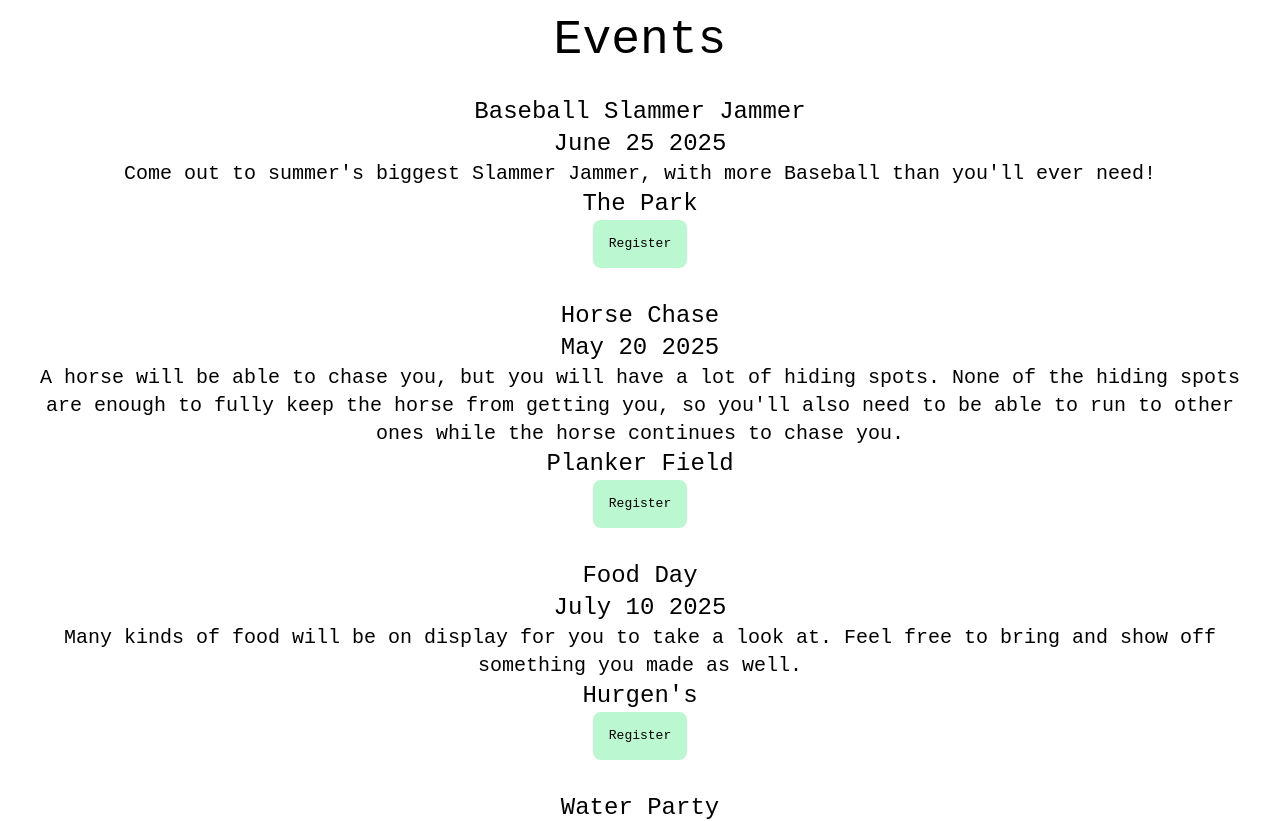
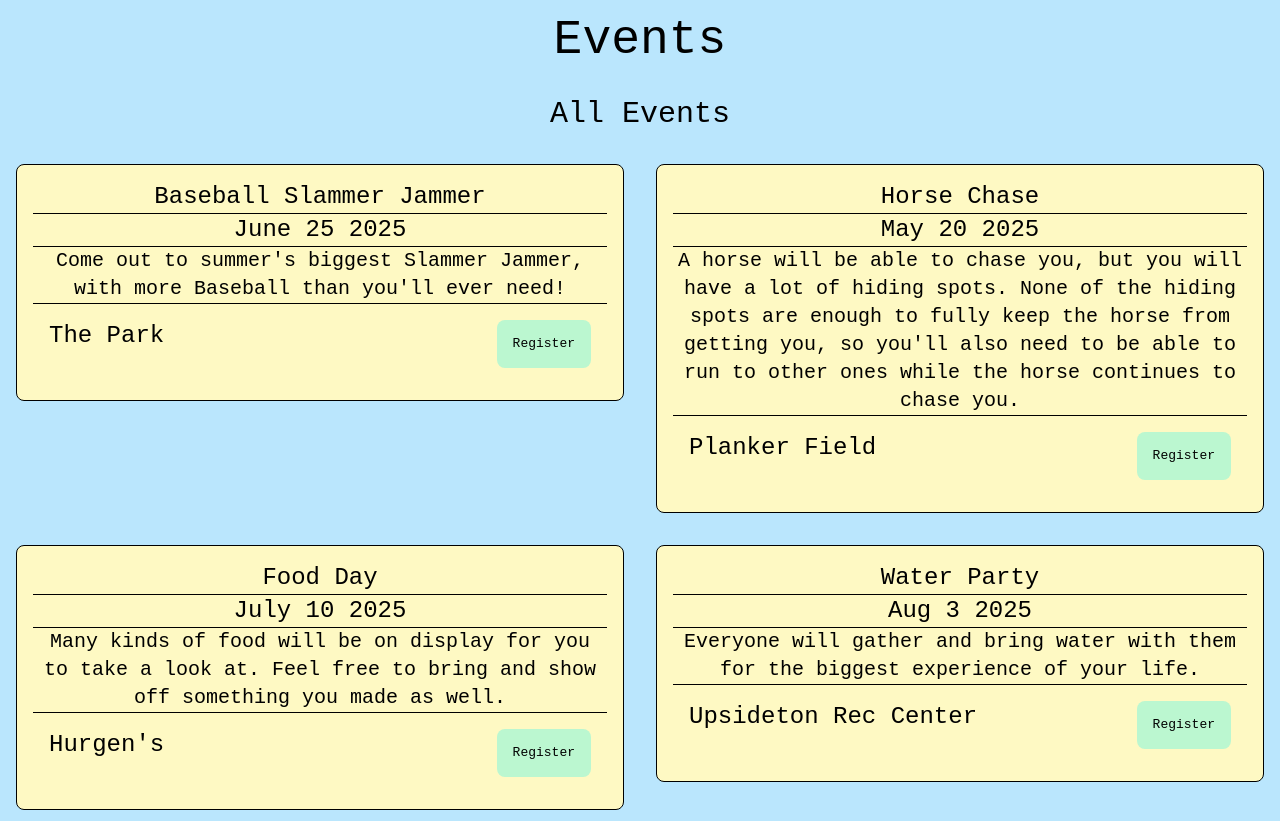
Before and after one commit to LJacobDev/vue-3-in-action-projects, a Vue app in the folder p04-event-booking-rewrite/: page / in a window 1280 px wide. Shown: the top 821 px of the page. Built offline with nearby package versions, Linux system fonts and the light colour scheme; data requests are answered from the project's data file.

Commit message:
Turned event into various subcomponents and changed styling

```diff
--- a/p04-event-booking-rewrite/index.html
+++ b/p04-event-booking-rewrite/index.html
@@ -1,12 +1,12 @@
-<!DOCTYPE html>
+<!doctype html>
 <html lang="en">
   <head>
-    <meta charset="UTF-8">
-    <link rel="icon" href="/favicon.ico">
-    <meta name="viewport" content="width=device-width, initial-scale=1.0">
+    <meta charset="UTF-8" />
+    <link rel="icon" href="/favicon.ico" />
+    <meta name="viewport" content="width=device-width, initial-scale=1.0" />
     <title>Event Booking Rewrite</title>
   </head>
-  <body>
+  <body class="bg-sky-200">
     <div id="app"></div>
     <script type="module" src="/src/main.js"></script>
   </body>
--- a/p04-event-booking-rewrite/src/App.vue
+++ b/p04-event-booking-rewrite/src/App.vue
@@ -7,10 +7,10 @@ import TheFooter from '@/components/TheFooter.vue'
 <template>
   <div class="p-4 text-center space-y-8">
     <h1 class="text-5xl">Events</h1>
+    <h2 class="text-3xl">All Events</h2>
     <EventsList />
-    <h2 class="text-3xl">All Events</h2>
+    <h2 class="text-3xl">Events You're Registered To</h2>
     <BookingsList />
-    <h2 class="text-3xl">Events You're Registered To</h2>
     <TheFooter />
   </div>
 </template>
--- /dev/null
+++ b/p04-event-booking-rewrite/src/components/EventCard.vue
@@ -0,0 +1,33 @@
+<script setup>
+import SectionedCard from '@/components/SectionedCard.vue'
+import RoundedButton from '@/components/RoundedButton.vue'
+
+defineProps({
+  event: {
+    Type: Object,
+    Required: true,
+  },
+})
+</script>
+
+<template>
+  <SectionedCard>
+    <template #title>
+      <h3 class="text-2xl">{{ event.eventName }}</h3>
+    </template>
+    <template #time>
+      <h3 class="text-2xl">{{ event.when }}</h3>
+    </template>
+    <div>
+      <h3 class="text-xl">{{ event.description }}</h3>
+    </div>
+    <template #footer>
+      <div class="p-4 flex justify-between">
+        <h3 class="text-2xl">{{ event.location }}</h3>
+        <RoundedButton @click="console.log('clicked register')">
+          Register
+        </RoundedButton>
+      </div>
+    </template>
+  </SectionedCard>
+</template>
--- a/p04-event-booking-rewrite/src/components/EventsList.vue
+++ b/p04-event-booking-rewrite/src/components/EventsList.vue
@@ -1,5 +1,8 @@
 <script setup>
 import { ref, onMounted } from 'vue'
+import EventCard from '@/components/EventCard.vue'
+import RoundedButton from '@/components/RoundedButton.vue'
+import RoundedCard from './RoundedCard.vue'
 
 const events = ref([])
 const eventsUrl = 'http://localhost:3001/events'
@@ -23,27 +26,16 @@ const fetchEvents = async url => {
 
 <template>
   <template v-if="error">
-    <div>Failed to load events: {{ error }}</div>
-    <div>Please try again</div>
-    <!-- add a retry button here once a generic styled button 'RoundedButton' component has been made -->
+    <RoundedCard class="bg-white flex items-center justify-around">
+      <div class="text-xl">Failed to load events: {{ error }}</div>
+      <RoundedButton @click="fetchEvents(eventsUrl)"> Retry </RoundedButton>
+    </RoundedCard>
   </template>
   <template v-else>
-    <div v-for="event in events" :key="event.id">
-      <div>
-        <h3 class="text-2xl">{{ event.eventName }}</h3>
+    <section class="grid grid-cols-2 gap-8">
+      <div v-for="event in events" :key="event.id">
+        <EventCard :event="event" />
       </div>
-      <div>
-        <h3 class="text-2xl">{{ event.when }}</h3>
-      </div>
-      <div>
-        <h3 class="text-xl">{{ event.description }}</h3>
-      </div>
-      <div>
-        <h3 class="text-2xl">{{ event.location }}</h3>
-      </div>
-      <button class="px-4 py-2 rounded-lg w-30 h-12 bg-green-200 font-thin">
-        Register
-      </button>
-    </div>
+    </section>
   </template>
 </template>
--- /dev/null
+++ b/p04-event-booking-rewrite/src/components/RoundedButton.vue
@@ -0,0 +1,11 @@
+<script setup>
+defineEmits(['click'])
+</script>
+<template>
+  <button
+    class="px-4 py-2 rounded-lg w-30 h-12 bg-green-200 font-thin"
+    @click="$emit('click')"
+  >
+    <slot />
+  </button>
+</template>
--- /dev/null
+++ b/p04-event-booking-rewrite/src/components/RoundedCard.vue
@@ -0,0 +1,5 @@
+<template>
+  <div class="p-4 rounded-lg bg-yellow-100 border border-black">
+    <slot />
+  </div>
+</template>
--- /dev/null
+++ b/p04-event-booking-rewrite/src/components/SectionedCard.vue
@@ -0,0 +1,17 @@
+<script setup>
+import RoundedCard from '@/components/RoundedCard.vue'
+</script>
+<template>
+  <RoundedCard>
+    <div class="border-b border-black">
+      <slot name="title" />
+    </div>
+    <div class="border-b border-black">
+      <slot name="time" />
+    </div>
+    <slot />
+    <div class="border-t border-black">
+      <slot name="footer" />
+    </div>
+  </RoundedCard>
+</template>
--- a/p04-event-booking-rewrite/src/components/TheFooter.vue
+++ b/p04-event-booking-rewrite/src/components/TheFooter.vue
@@ -1 +1,3 @@
-<template>Footer</template>
+<template>
+  <div>Footer</div>
+</template>
```
